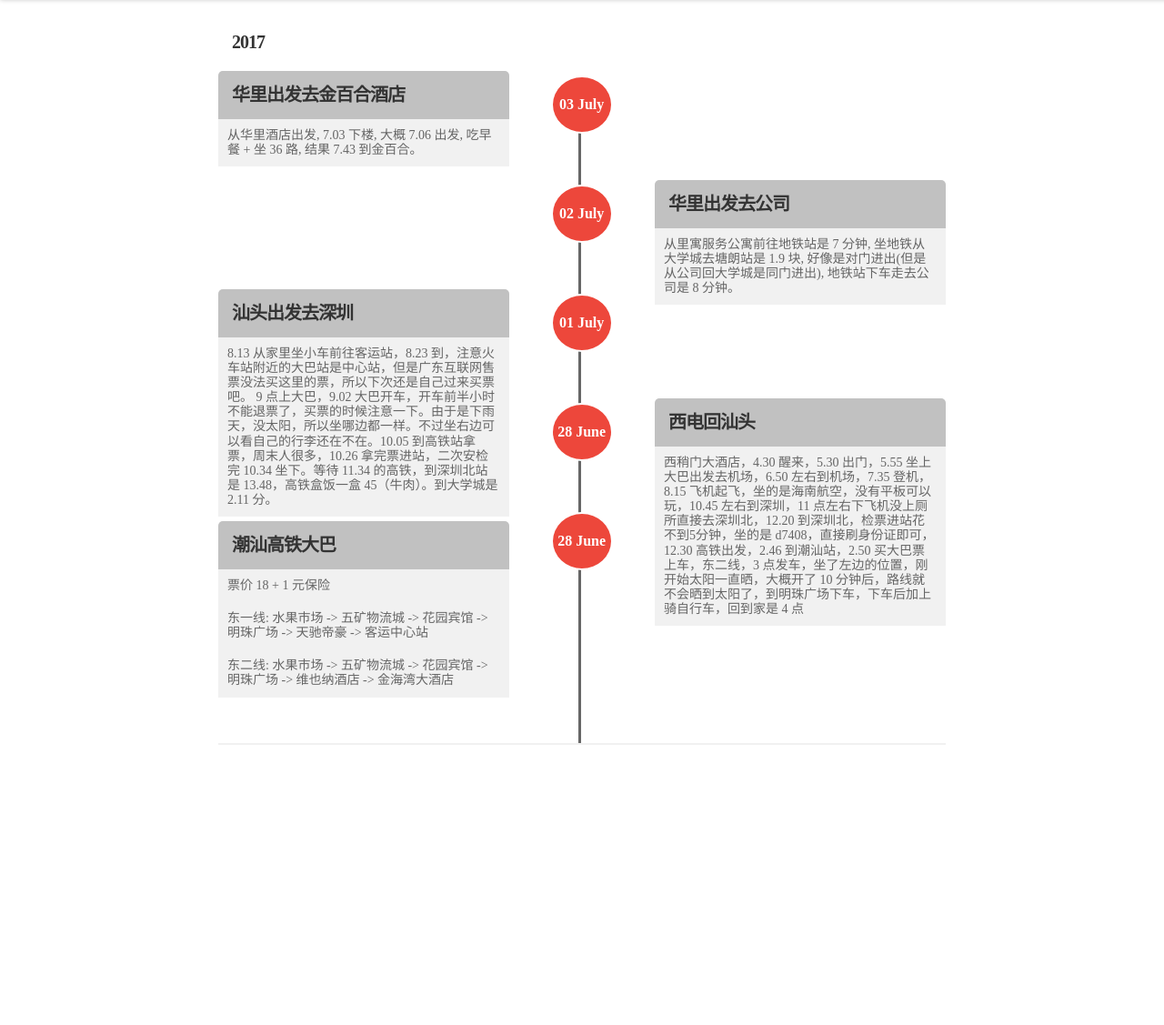
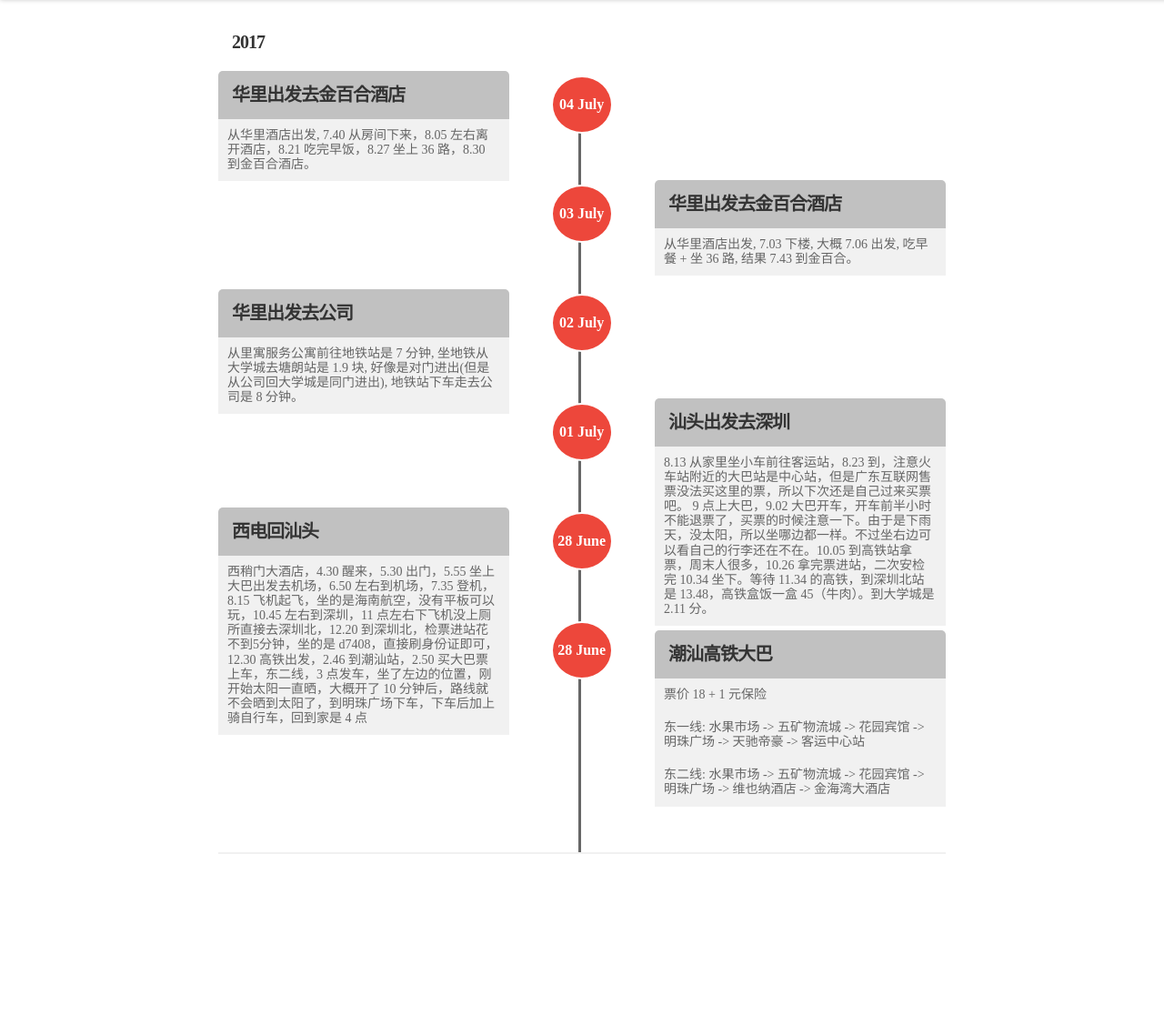
Before and after one commit to L1nwatch/my_blog_source, a Django app: page /timeline_app/ in a window 1280 px wide. Shown: the part 40-1167 px from the top of the page at 91% size. Before the commit the page ends 859 px from the top, so only its background shows below. Run offline with Django 3.2, Linux system fonts and the light colour scheme; some libraries are stand-ins or nearby versions.

Commit message:
更新出发经历

```diff
--- a/my_blog/app_timeline/templates/travel_event_timeline.html
+++ b/my_blog/app_timeline/templates/travel_event_timeline.html
@@ -20,6 +20,19 @@
 <div class="wrap">
     <div class="timeline">
         <div class="year"><h2>2017</h2>
+            <div class="evt">
+                <div class="in">
+                      <span class="date">
+                        <span class="day">04</span>
+                        <span class="month">July</span>
+                      </span>
+                    <h2>华里出发去金百合酒店</h2>
+                    <p class="data">
+                        从华里酒店出发, 7.40 从房间下来，8.05 左右离开酒店，8.21 吃完早饭，8.27 坐上 36 路，8.30 到金百合酒店。
+                    </p>
+                </div>
+            </div>
+
             <div class="evt">
                 <div class="in">
                       <span class="date">
```
